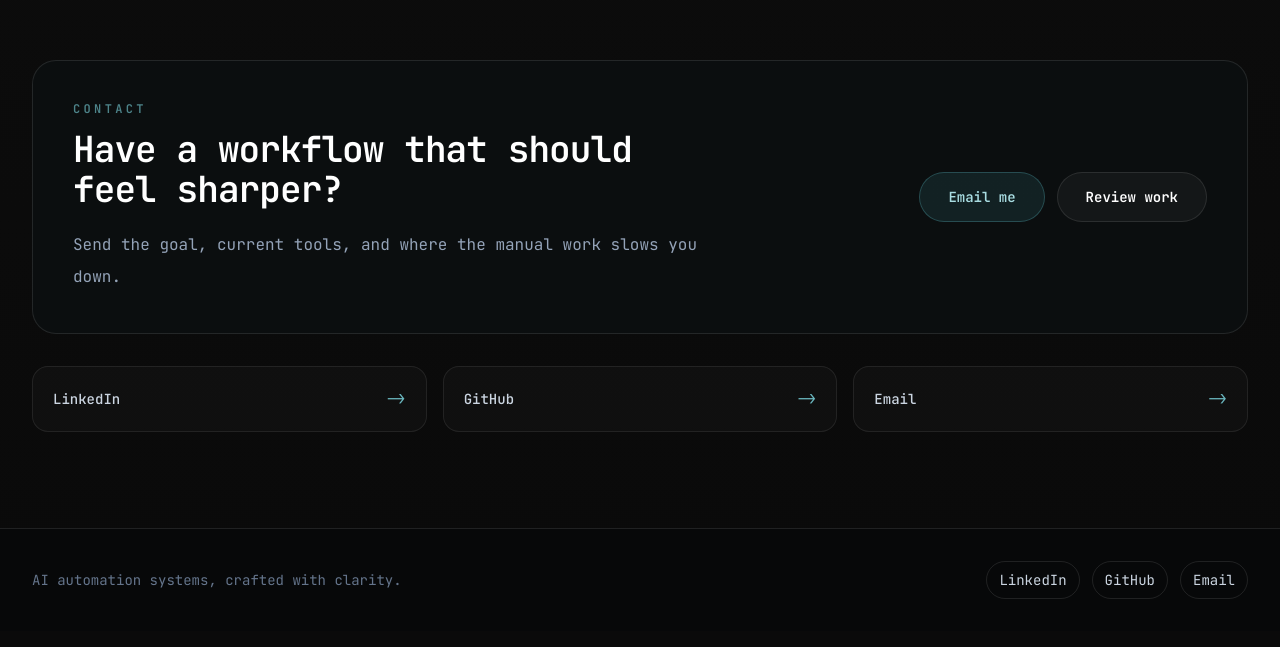
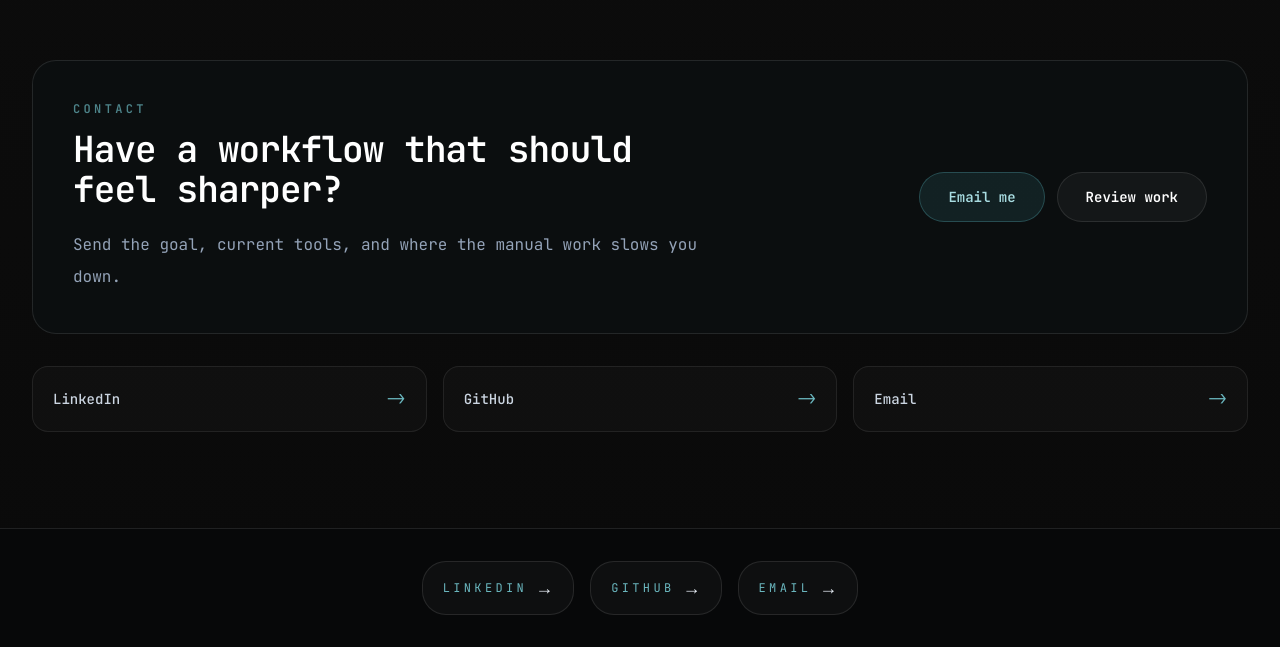
Before and after one commit to SyedSaribAhmed/my-portfolio-web, a Next.js app: page / in a window 1280 px wide. Shown: the part 4551-5198 px from the top of the page. Built offline with nearby package versions, Linux system fonts and the light colour scheme.

Commit message:
Footer: remove left text and center social buttons

```diff
--- a/components/Footer.tsx
+++ b/components/Footer.tsx
@@ -6,19 +6,21 @@ import { socialLinks } from '../lib/data';
 export default function Footer() {
   return (
     <footer className="border-t border-white/10 bg-[#070809]/95 px-6 py-8 text-sm text-slate-400 sm:px-8">
-      <div className="mx-auto flex max-w-7xl flex-col gap-4 sm:flex-row sm:items-center sm:justify-between">
-        <p className="text-slate-500">AI automation systems, crafted with clarity.</p>
-        <div className="flex flex-wrap items-center gap-3">
-          {socialLinks.map((item) => (
+      <div className="mx-auto flex max-w-7xl justify-center">
+        <div className="flex flex-wrap justify-center gap-4">
+          {socialLinks
+            .filter((item) => ['LinkedIn', 'GitHub', 'Email'].includes(item.label))
+            .map((item) => (
               <motion.a
                 key={item.label}
                 href={item.href}
                 target="_blank"
                 rel="noreferrer"
                 whileHover={{ y: -2 }}
-              className="rounded-full border border-white/10 px-3 py-2 text-slate-300 transition hover:border-[#4a9ea6]/40 hover:text-white"
+                className="inline-flex items-center gap-2 rounded-3xl border border-white/10 bg-white/[0.03] px-5 py-3 text-slate-200 transition-all duration-200 hover:border-[#4a9ea6]/40 hover:bg-white/[0.08] hover:text-white"
               >
-              {item.label}
+                <span className="text-xs uppercase tracking-[0.28em] text-[#6bb8c0]">{item.label}</span>
+                <span className="text-lg">→</span>
               </motion.a>
             ))}
         </div>
```
Lines whose indentation alone changed are shown as unchanged.
